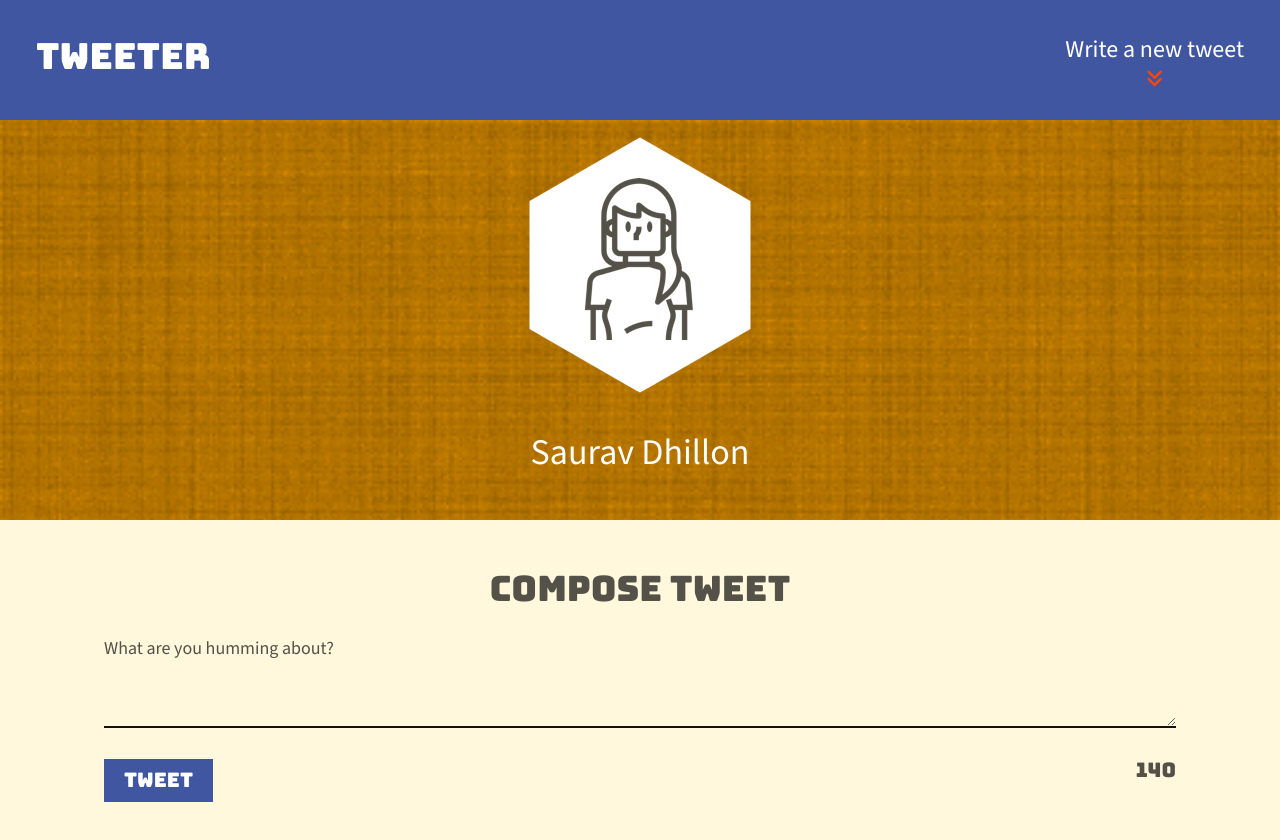
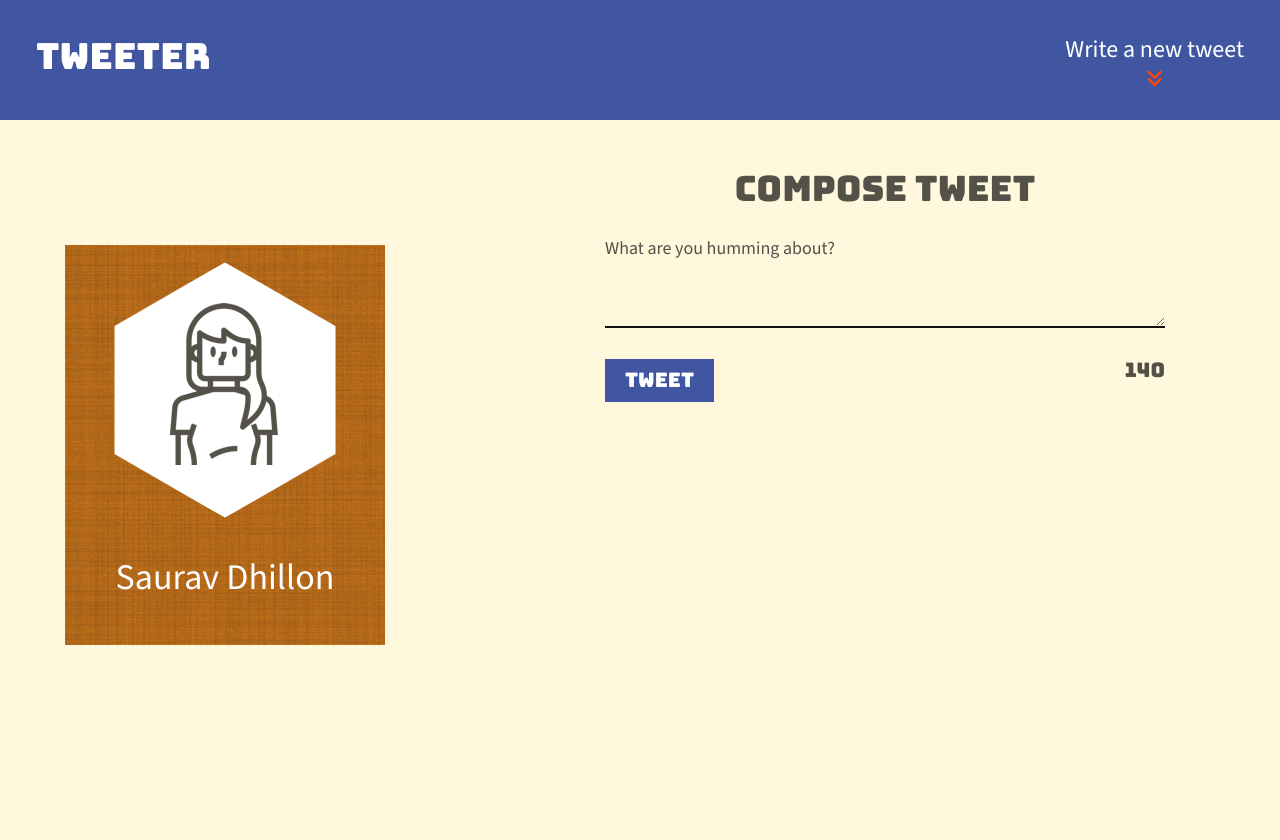
Before and after one commit to SauravDhillon/tweeter, a website: page public/index.html in a window 1280 px wide. After the commit the page ends 800 px from the top, so only its background shows below. Drawn offline with nearby package versions, Linux system fonts and the light colour scheme; no server answers.

Commit message:
Responsive Design added to Tweeter

```diff
--- a/public/styles/header.css
+++ b/public/styles/header.css
@@ -5,7 +5,7 @@
   flex-direction: column; /* Stack avatar and user vertically */
   justify-content: center; /* Center vertically */
   align-items: center; /* Center horizontally */
-  background-color: orange;
+  background-color: rgb(255, 149, 36);
   background-image: url("/images/black-linen.png");
   background-size: cover;
 }
@@ -16,3 +16,12 @@
   color: white;
   margin-top: 5px;
 }
+
+@media only screen and (min-width: 1024px){
+  .main-header{
+    width: 25%;
+    float: left;
+    margin-top: 125px;
+    margin-left: 65px;
+  }
+}
--- a/public/styles/new-tweet.css
+++ b/public/styles/new-tweet.css
@@ -94,6 +94,7 @@ button[type="submit"]:hover {
   font-size: 20px;
   padding: 10px;
   border: 3px solid #f7202a;
+  margin-top: 10px;
   margin-bottom: 15px;
   /* Space between error and other elements */
 
@@ -102,3 +103,11 @@ button[type="submit"]:hover {
 .error-message i {
   font-size: 16px;
 }
+
+@media only screen and (min-Width: 1024px){
+  .container{
+     width: 50%;
+     float: right;
+     margin-right: 75px;
+  }
+}
--- a/server/data-files/initial-tweets.json
+++ b/server/data-files/initial-tweets.json
@@ -8,7 +8,7 @@
     "content": {
       "text": "If I have seen further it is by standing on the shoulders of giants"
     },
-    "created_at": 1733358555163
+    "created_at": 1733442601410
   },
   {
     "user": {
@@ -19,6 +19,6 @@
     "content": {
       "text": "Je pense , donc je suis"
     },
-    "created_at": 1733444955163
+    "created_at": 1733529001410
   }
 ]
```
Also changed, not shown: public/index.html (+0 -1 lines), public/styles/nav.css (line endings or trailing spaces).
